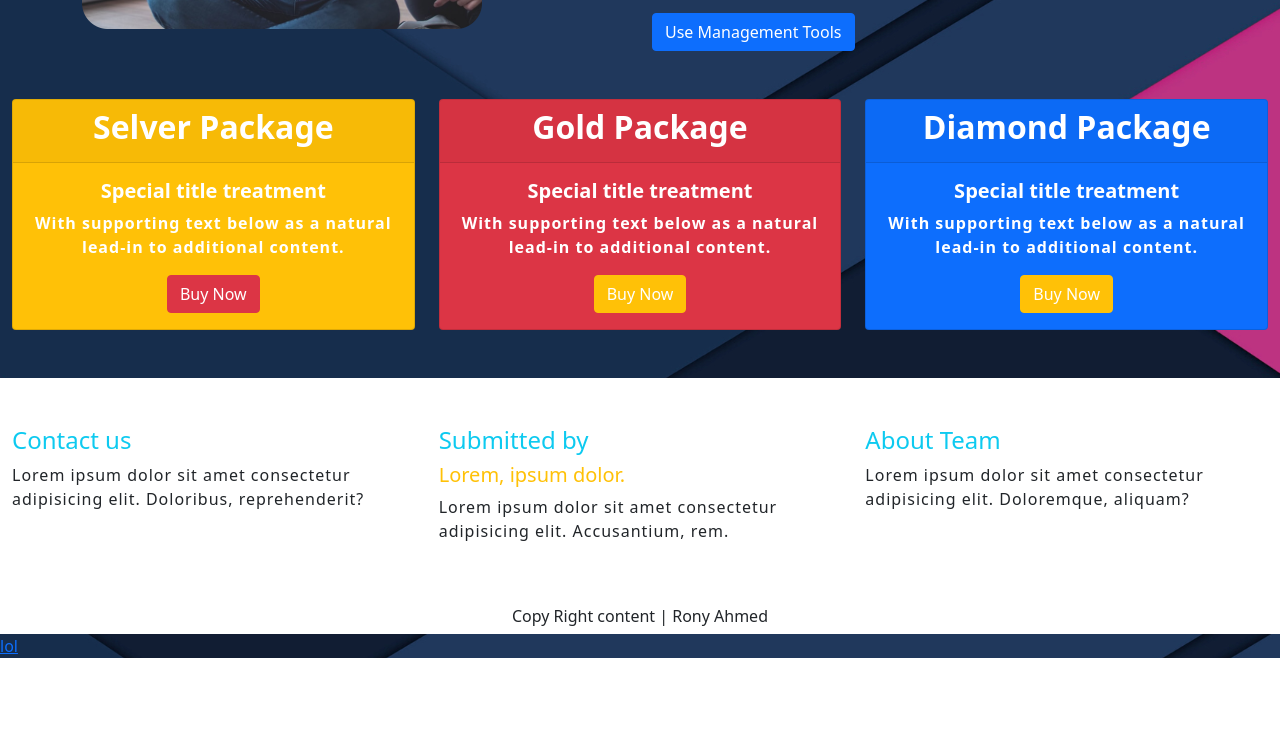
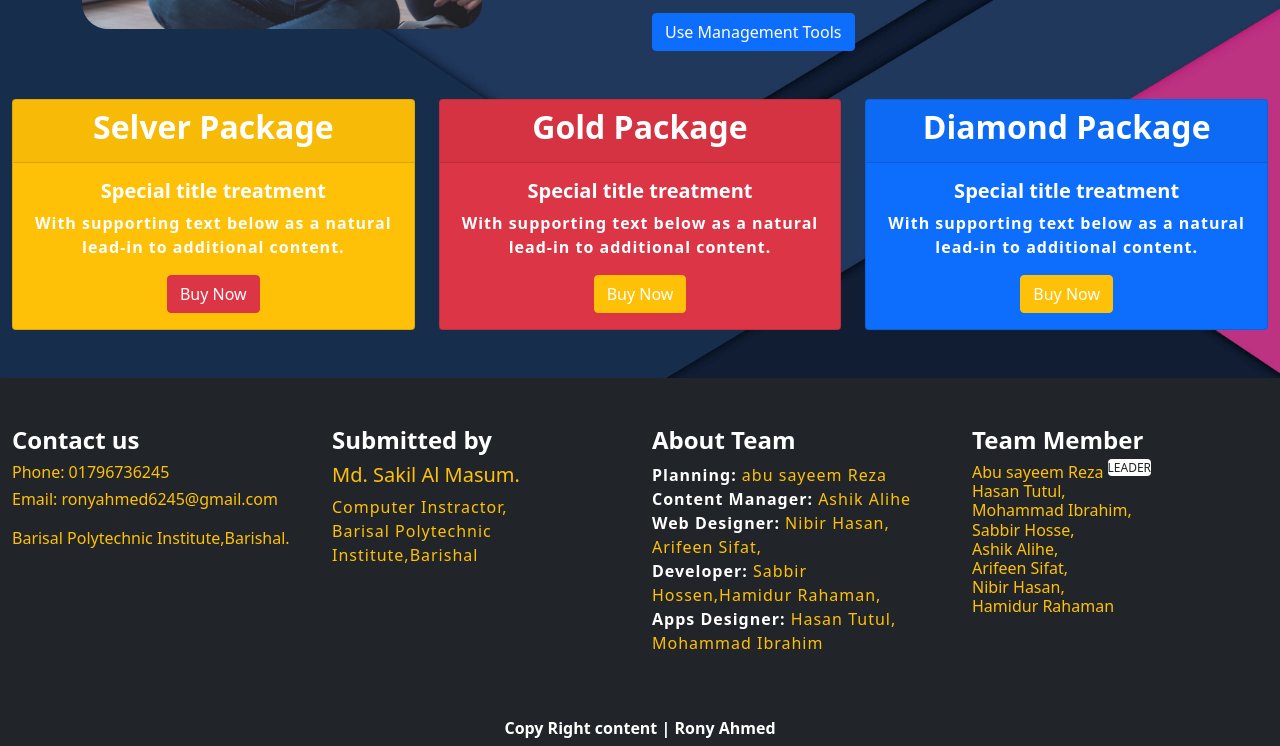
Before and after one commit to Rony-Ahmed6245/shop_management, a plain HTML site: page index.html in a window 1280 px wide. Shown: the part 1009-1755 px from the top of the page. Before the commit the page ends 1667 px from the top, so only its background shows below. Drawn offline with nearby package versions, Linux system fonts and the light colour scheme.

Commit message:
added code

```diff
--- a/index.html
+++ b/index.html
@@ -132,31 +132,60 @@
 
 
 
-  <footer class="container-fluid mt-5 bg-white">
+  <footer class="container-fluid mt-5 bg-dark">
       <div class="row pt-5">
-          <div class="col-md-4">
-              <h4 class="text-info">Contact us</h4>
-              <p class="text-dark">Lorem ipsum dolor sit amet consectetur adipisicing elit. Doloribus, reprehenderit?</p>
+          <div class="col-md-3">
+              <h4 class="text-white">Contact us</h4>
+              <h6 class="text-warning">Phone: 01796736245</h6>
+              <h6 class="text-warning">Email: ronyahmed6245@gmail.com
+                <br><br>
+                Barisal Polytechnic Institute,Barishal.
+              </h6>
         </div>
-          <div class="col-md-4">
-            <h4 class="text-info">Submitted by</h4>
-            <h5 class="text-warning">Lorem, ipsum dolor.</h5>
-            <p class="text-dark">Lorem ipsum dolor sit amet consectetur adipisicing elit. Accusantium, rem.</p>
+          <div class="col-md-3">
+            <h4 class="text-white">Submitted by</h4>
+            <h5 class="text-warning">Md. Sakil Al Masum.</h5>
+            <p class="text-warning">Computer Instractor, <br> Barisal Polytechnic Institute,Barishal </p>
+            <p></p>
+            <p></p>
           </div>
-          <div class="col-md-4">
-              <h4 class="text-info">About Team</h4>
-              <p class="text-dark">Lorem ipsum dolor sit amet consectetur adipisicing elit. Doloremque, aliquam?</p>
+          <div class="col-md-3">
+              <h4 class="text-white">About Team</h4>
+              <p class="text-warning">
+                <span class="text-white">Planning:</span> abu sayeem Reza <br>
+                <span class="text-white">Content Manager:</span> Ashik Alihe <br>
+
+
+                <span class="text-white">Web Designer:</span> Nibir Hasan, Arifeen Sifat,  <br>
+                 <span class="text-white"> Developer:</span>  Sabbir Hossen,Hamidur Rahaman, <br>
+                <span class="text-white">Apps Designer:</span> Hasan Tutul, Mohammad Ibrahim
+              </p>
           </div>
+
+          <div class="col-md-3">
+            <h4 class="text-white">Team Member</h4>
+            <h6 class="text-warning">
+               Abu sayeem Reza <sup class="text-dark bg-white">LEADER</sup> <br>
+               Hasan Tutul,<br>
+               Mohammad Ibrahim,<br>
+               Sabbir Hosse,<br>
+               Ashik Alihe,<br>
+               Arifeen Sifat,<br>
+               Nibir Hasan,<br>
+               Hamidur Rahaman </h6>
+
+      </div>
       </div>
 
+
       <div class="d-flex justify-content-center mt-5">
-        <h6 class="text-dark ">Copy Right content | Rony Ahmed</h6>
+        <h6 class="text-white ">Copy Right content | Rony Ahmed</h6>
       </div>
   </footer>
 
 
 
-<a href="http://localhost/RegistrationLogin/registration.php">lol</a>
+
 
 
 
--- a/style.css
+++ b/style.css
@@ -6,7 +6,9 @@ body{
     background-size: cover;
 
 }
-
+.bg-white{
+    border-radius: 4px;
+}
 /*============================ header area============================== */
 nav img{
     width:5%;
```
